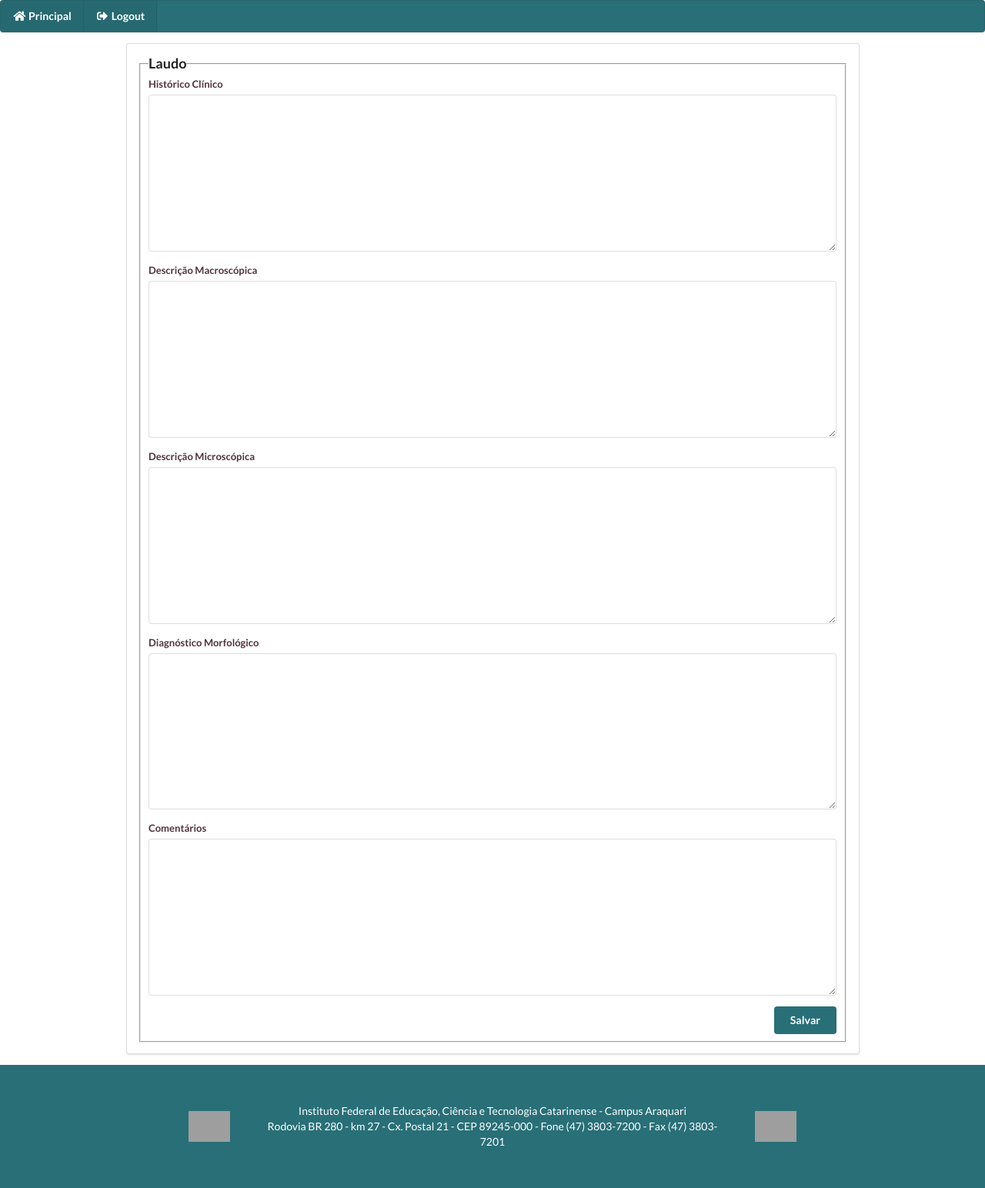
After one commit to fabricadesoftware-ifc/fabricaPatologia, a Django app: page /cadastro/laudo/ in a window 1280 px wide. The commit adds this page. Shown: the whole page at 77% size. Run offline with Django 3.2, Linux system fonts and the light colour scheme; the visitor is signed in with stand-in values (Sample User, id 1); grey boxes are pictures that could not be loaded.

Commit message:
laudo model, form, view e template 'parcial'

```diff
--- a/patologiaveterinaria/form/__init__.py
+++ b/patologiaveterinaria/form/__init__.py
@@ -1,2 +1,3 @@
 from patologiaveterinaria.form.usuario_form import UsuarioForm
 from patologiaveterinaria.form.cadastrar_animal_form import AnimalForm
+from patologiaveterinaria.form.laudo_form import LaudoForm
--- a/patologiaveterinaria/form/cadastrar_animal_form.py
+++ b/patologiaveterinaria/form/cadastrar_animal_form.py
@@ -8,6 +8,7 @@ class AnimalForm(ModelForm):
     nome = forms.CharField(max_length=130)
     idade = forms.CharField(max_length=2)
     especie = forms.ChoiceField(widget=forms.Select, choices=AnimalModel.especie)
+    raca = forms.CharField(max_length=100)
     pelagem = forms.CharField(max_length=130)
     sexo = forms.ChoiceField(widget=forms.RadioSelect, choices=AnimalModel.sexo)
     proprietario = forms.CharField(max_length=130)
--- /dev/null
+++ b/patologiaveterinaria/form/laudo_form.py
@@ -0,0 +1,20 @@
+from django.forms import ModelForm
+from django import forms
+
+from patologiaveterinaria.model import LaudoModel
+
+class LaudoForm(ModelForm):
+    historico_clinico = forms.CharField(widget=forms.Textarea)
+    descricao_macroscopica = forms.CharField(widget=forms.Textarea)
+    descricao_microscopica = forms.CharField(widget=forms.Textarea)
+    diagnostico_morfologico = forms.CharField(widget=forms.Textarea)
+    comentarios = forms.CharField(widget=forms.Textarea)
+
+    def save(self, commit=True):
+        laudo = super(self).save(commit=False)
+        if commit:
+            laudo.save()
+
+    class Meta:
+        model = LaudoModel
+        exclude = ()
--- a/patologiaveterinaria/model/__init__.py
+++ b/patologiaveterinaria/model/__init__.py
@@ -1,3 +1,4 @@
 
 from patologiaveterinaria.model.usuario_model import UsuarioModel
 from patologiaveterinaria.model.cadastrar_animal_model import AnimalModel
+from patologiaveterinaria.model.laudo_model import LaudoModel
--- a/patologiaveterinaria/model/cadastrar_animal_model.py
+++ b/patologiaveterinaria/model/cadastrar_animal_model.py
@@ -4,6 +4,7 @@ class AnimalModel(models.Model):
     nome = models.CharField(max_length=130)
     idade = models.CharField(max_length=2)
     especie = (('0','--- Selecione a espécie ---',),('1','Mamífero',), ('2','Ave',),('3','Répil',), ('4', 'Peixe'))
+    raca = models.CharField(max_length=100)
     pelagem = models.CharField(max_length=130)
     sexo = (('M', 'Macho',), ('F', 'Fêmea'))
     proprietario = models.CharField(max_length=130)
--- /dev/null
+++ b/patologiaveterinaria/model/laudo_model.py
@@ -0,0 +1,8 @@
+from django.db import models
+
+class LaudoModel(models.Model):
+    historico_clinico = models.CharField(max_length=3000)
+    descricao_macroscopica = models.CharField(max_length=3000)
+    descricao_microscopica = models.CharField(max_length=3000)
+    diagnostico_morfologico = models.CharField(max_length=3000)
+    comentarios = models.CharField(max_length=3000)
--- /dev/null
+++ b/patologiaveterinaria/templates/cadastrar_laudo.html
@@ -0,0 +1,44 @@
+{% extends "base.html" %}
+{% block content %}
+
+    <div class="two wide column"></div>
+    <div class="twelve wide column">
+
+    <form class="ui form segment" method="post" action="{% url 'cadastrar_laudo' %}">
+        <fieldset>
+        <legend><h3>Laudo</h3></legend>
+        {% csrf_token %}
+        <div class="field">
+            <label class="color-label-brown">Histórico Clínico</label>
+            {{ form.historico_clinico }}
+        </div>
+        <div class="field">
+            <label class="color-label-brown">Descrição Macroscópica</label>
+            {{ form.descricao_macroscopica }}
+        </div>
+        <div class="field">
+            <label class="color-label-brown">Descrição Microscópica</label>
+            {{ form.descricao_microscopica }}
+        </div>
+        <div class="field">
+            <label class="color-label-brown">Diagnóstico Morfológico</label>
+            {{ form.diagnostico_morfologico }}
+        </div>
+        <div class="field">
+            <label class="color-label-brown">Comentários</label>
+            {{ form.comentarios }}
+        </div>
+        <div class="ui grid">
+            <div class="sixteen wide column">
+                <button type="submit" class="ui green button color-button right floated">Salvar</button>
+            </div>
+        </div>
+
+        </fieldset>
+
+    </form>
+
+    </div>
+
+
+{% endblock %}
--- a/patologiaveterinaria/templates/cadastro_usuario.html
+++ b/patologiaveterinaria/templates/cadastro_usuario.html
@@ -6,7 +6,7 @@
         <h1 class="color-h-green">Cadastro de usuário</h1>
         <form class="ui form segment" method="post" action="{% url 'cadastro_usuario' %}">
             {% csrf_token %}
-            <h4 class="ui dividing header">Informações pessoais (opcionais)</h4>
+            <h4 class="ui dividing header">Informações pessoais</h4>
             <div class="field">
                 <div class="two fields">
                     <div class="three wide field">
--- a/patologiaveterinaria/templates/principal.html
+++ b/patologiaveterinaria/templates/principal.html
@@ -1,5 +1,6 @@
 {% extends 'base.html' %}
 {% block content %}
+
 
     <div class="two wide column"></div>
     <div class="twelve wide column">
--- a/patologiaveterinaria/urls.py
+++ b/patologiaveterinaria/urls.py
@@ -22,8 +22,9 @@ urlpatterns = [
     path('', view.LoginUserView.as_view(), name="login_user"),
     path('login', view.LoginView.as_view(), name='login'),
     path('logout', view.LogoutView.as_view(), name='logout'),
-    path('usuario/cadastro/', view.CadastroUsuarioView.as_view(), name='cadastro_usuario'),
+    path('cadastro/usuario/', view.CadastroUsuarioView.as_view(), name='cadastro_usuario'),
     path('principal/', view.PaginaPrincipal.as_view(), name='principal'),
-    path('cadastrar/', view.CadastrarAnimal.as_view(), name='cadastrar_animal'),
+    path('cadastro/animal/', view.CadastrarAnimal.as_view(), name='cadastrar_animal'),
+    path('cadastro/laudo/', view.CadastrarLaudo.as_view(), name='cadastrar_laudo')
 
 ]
--- a/patologiaveterinaria/view/__init__.py
+++ b/patologiaveterinaria/view/__init__.py
@@ -2,3 +2,4 @@
 from patologiaveterinaria.view.usuario_view import CadastroUsuarioView, LoginView, LogoutView
 from patologiaveterinaria.view.principal_view import PaginaPrincipal
 from patologiaveterinaria.view.cadastrar_animal_view import CadastrarAnimal
+from patologiaveterinaria.view.laudo_view import CadastrarLaudo
--- /dev/null
+++ b/patologiaveterinaria/view/laudo_view.py
@@ -0,0 +1,21 @@
+from django.http import HttpResponseRedirect
+from django.shortcuts import render, redirect
+from django.views import View
+
+from patologiaveterinaria.form.laudo_form import LaudoForm
+
+class CadastrarLaudo(View):
+    template = 'cadastrar_laudo.html'
+
+    def get(self, request):
+        form = LaudoForm
+        if not request.user.is_authenticated:
+            return HttpResponseRedirect('/')
+        return render(request, self.template, {'form': form})
+
+    def post(self, request):
+        form = LaudoForm(request.POST)
+        if form.is_valid():
+            form.save()
+            return redirect('principal')
+        return render(request, self.template, {'form': form})
```
Also changed, not shown: patologiaveterinaria/templates/cadastrar_animal.html (+18 -6 lines).
